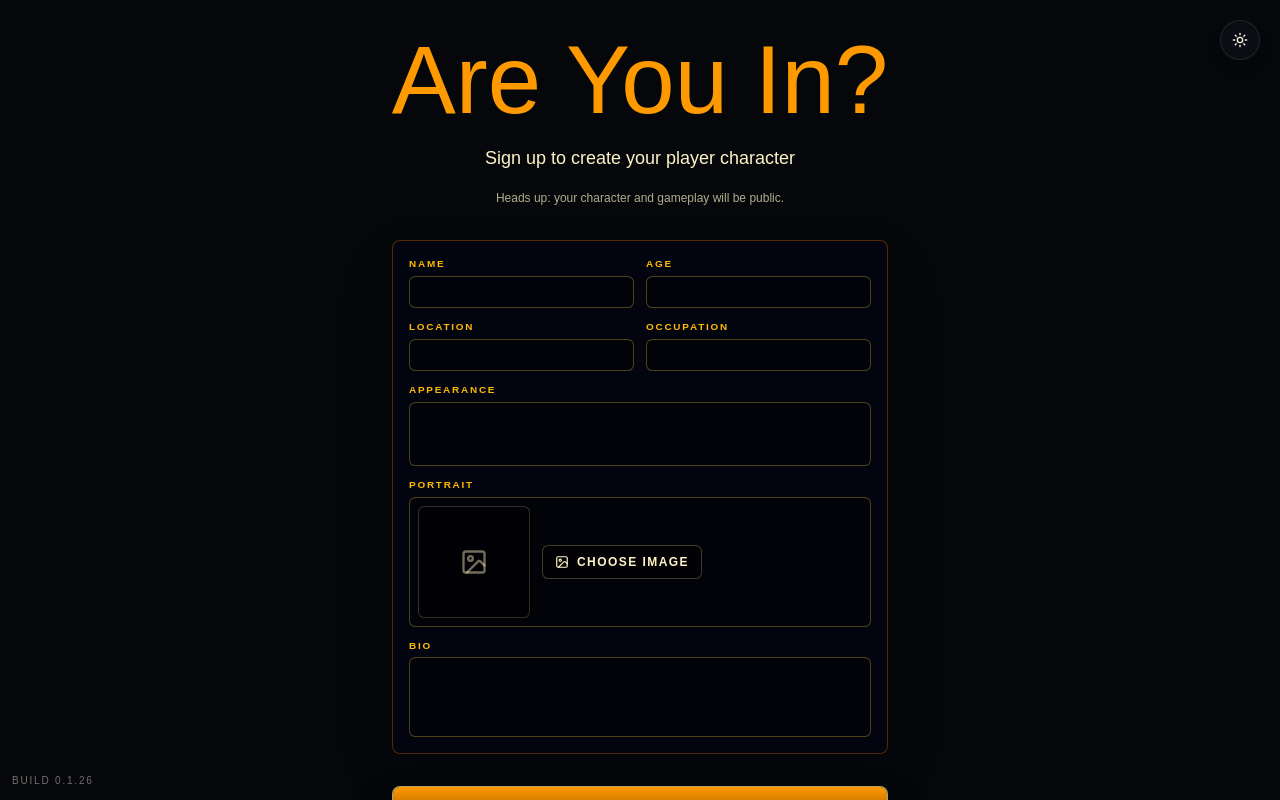
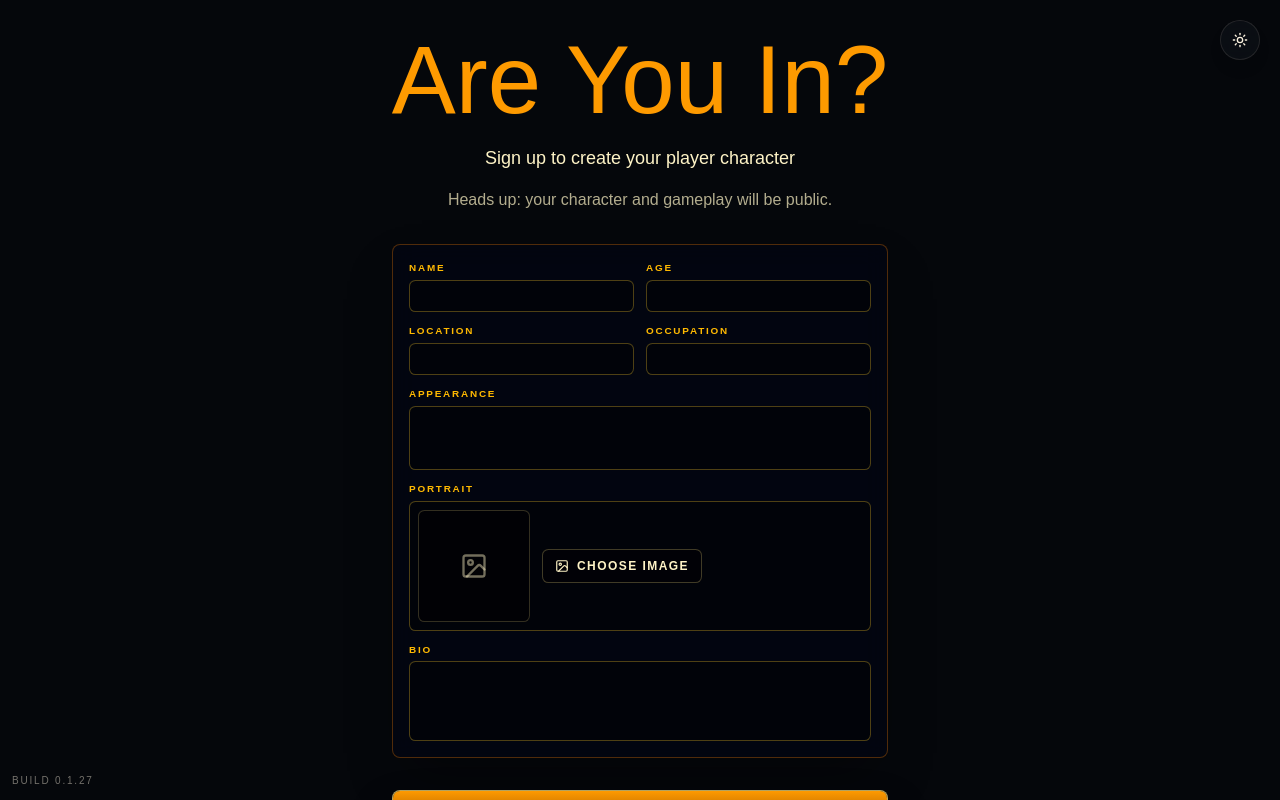
Before and after one commit to johnpolacek/areyouingame, a Next.js app: page / in a window 1280 px wide. Both pictures are taken after a click on the button "JOIN GAME". Built offline with nearby package versions, Linux system fonts and the light colour scheme; no server answers; a web font is replaced by a local one.

Commit message:
Refine player creation copy

```diff
--- a/app/character-draft-form.tsx
+++ b/app/character-draft-form.tsx
@@ -272,11 +272,13 @@ export function PlayerCreationView({
   actions,
   children,
   error,
+  showSubhead = true,
   titleId = "player-create-title",
 }: {
   actions: ReactNode;
   children: ReactNode;
   error?: string;
+  showSubhead?: boolean;
   titleId?: string;
 }) {
   return (
@@ -291,10 +293,12 @@ export function PlayerCreationView({
         >
           {playerCreationHeading}
         </h1>
-        <p className="max-w-2xl text-base leading-6 font-medium text-balance text-muted-foreground dark:text-amber-100 sm:text-lg sm:leading-7">
-          {playerCreationSubhead}
-        </p>
-        <p className="max-w-md text-xs leading-5 font-medium text-muted-foreground/80 dark:text-amber-100/70">
+        {showSubhead ? (
+          <p className="max-w-2xl text-base leading-6 font-medium text-balance text-muted-foreground dark:text-amber-100 sm:text-lg sm:leading-7">
+            {playerCreationSubhead}
+          </p>
+        ) : null}
+        <p className="max-w-md text-base leading-6 font-medium text-muted-foreground/80 dark:text-amber-100/70">
           Heads up: your character and gameplay will be public.
         </p>
       </div>
--- a/app/player/new/new-player-form.tsx
+++ b/app/player/new/new-player-form.tsx
@@ -224,6 +224,7 @@ export function NewPlayerForm({
         </Button>
       }
       error={error}
+      showSubhead={false}
     >
       <CharacterSetupForm
         draft={draft}
--- a/build-version.json
+++ b/build-version.json
@@ -1,6 +1,6 @@
 {
-  "version": "0.1.26",
-  "label": "Build 0.1.26",
+  "version": "0.1.27",
+  "label": "Build 0.1.27",
   "updatedAt": "2026-05-03",
-  "summary": "Add content moderation"
+  "summary": "Refine player creation copy"
 }
--- a/package.json
+++ b/package.json
@@ -1,6 +1,6 @@
 {
   "name": "are-you-in",
-  "version": "0.1.26",
+  "version": "0.1.27",
   "private": true,
   "packageManager": "pnpm@10.6.4",
   "scripts": {
```
